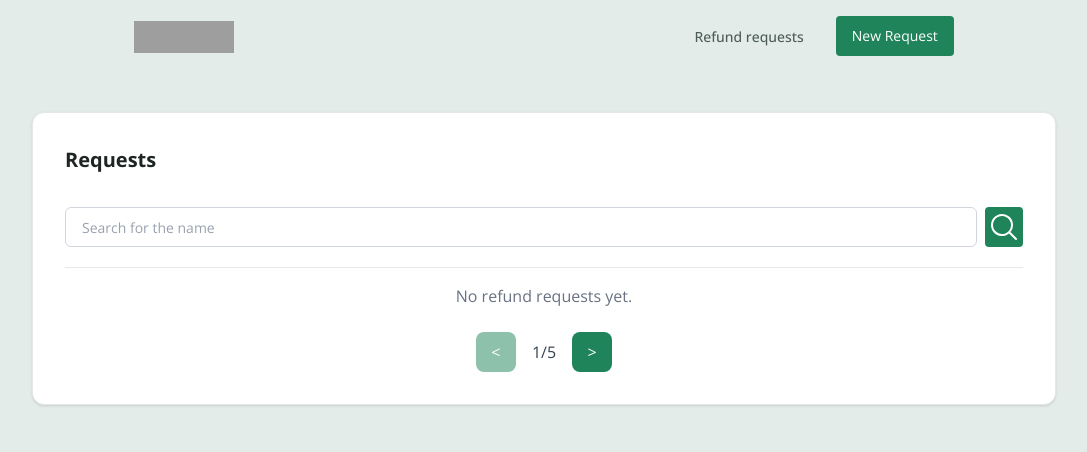
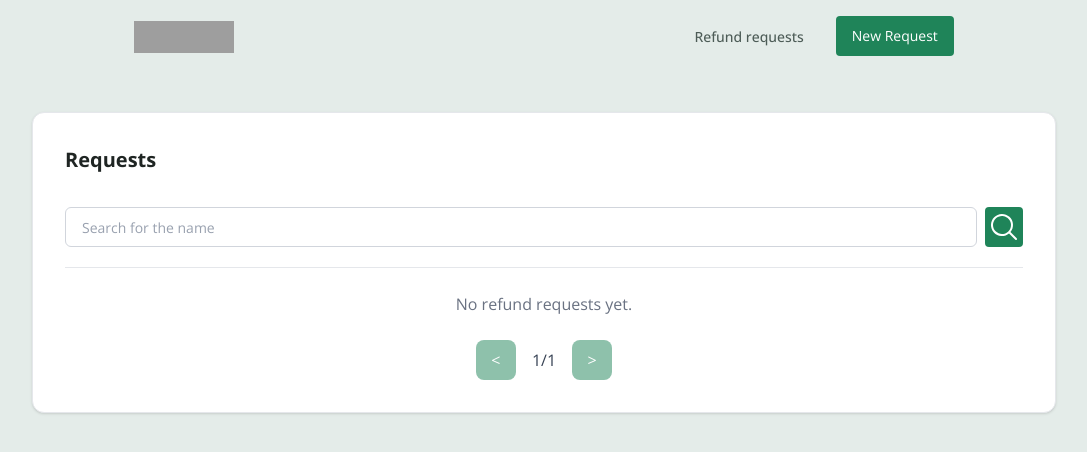
Before and after one commit to jotadagostin/refund-3.0, a React (Vite) app in the folder refund/: page / in a window 1280 px wide. Shown: the top 452 px of the page, without its empty margins (96-1183 px from the left). Built offline with nearby package versions, Linux system fonts and the light colour scheme; grey boxes are pictures that could not be loaded.

Commit message:
setting refundList
search working
localStorage working

```diff
--- a/refund/src/components/refund-list.tsx
+++ b/refund/src/components/refund-list.tsx
@@ -12,21 +12,31 @@ interface RefundListProps {
   data: Refund[];
 }
 
+// export function RefundItems({ data }: RefundListProps) {
+//   if (data.length === 0) {
+//     return (
+//       <div className="mt-4 text-center text-gray-500">
+//         No refund requests yet.
+//       </div>
+//     );
+//   }
+//   return (
+//     <div className="bg-white rounded-xl  mt-4 overflow-hidden cursor-pointer">
+//       <div className="">
+//         {data.map((item) => (
+//           <RefundItem key={item.id} item={item} />
+//         ))}
+//       </div>
+//     </div>
+//   );
+// }
+
 export function RefundItems({ data }: RefundListProps) {
-  if (data.length === 0) {
-    return (
-      <div className="mt-4 text-center text-gray-500">
-        No refund requests yet.
-      </div>
-    );
-  }
   return (
-    <div className="bg-white rounded-xl  mt-4 overflow-hidden cursor-pointer">
-      <div className="">
-        {data.map((item) => (
-          <RefundItem key={item.id} item={item} />
-        ))}
-      </div>
+    <div className="bg-white rounded-xl mt-4 overflow-hidden cursor-pointer">
+      {data.map((item) => (
+        <RefundItem key={item.id} item={item} />
+      ))}
     </div>
   );
 }
--- a/refund/src/context/refundProvider.tsx
+++ b/refund/src/context/refundProvider.tsx
@@ -1,5 +1,21 @@
-import { useReducer, type ReactNode } from "react";
+import { useEffect, useReducer, type ReactNode } from "react";
 import { RefundContext, type Action, type State } from "./refundContext";
+
+const LOCAL_STORAGE_KEY = "refunds";
+
+function loadInitialState(): State {
+  const stored = localStorage.getItem(LOCAL_STORAGE_KEY);
+
+  if (!stored) {
+    return { refunds: [] };
+  }
+
+  try {
+    return { refunds: JSON.parse(stored) };
+  } catch {
+    return { refunds: [] };
+  }
+}
 
 function refundReducer(state: State, action: Action): State {
   switch (action.type) {
@@ -21,9 +37,15 @@ function refundReducer(state: State, action: Action): State {
 }
 
 export function RefundProvider({ children }: { children: ReactNode }) {
-  const [state, dispatch] = useReducer(refundReducer, {
-    refunds: [],
-  });
+  const [state, dispatch] = useReducer(
+    refundReducer,
+    undefined,
+    loadInitialState,
+  );
+
+  useEffect(() => {
+    localStorage.setItem(LOCAL_STORAGE_KEY, JSON.stringify(state.refunds));
+  }, [state.refunds]);
 
   return (
     <RefundContext.Provider value={{ state, dispatch }}>
--- a/refund/src/pages/refundList.tsx
+++ b/refund/src/pages/refundList.tsx
@@ -8,8 +8,23 @@ import { useRefund } from "../hooks/useRefund";
 
 export default function RefundList() {
   const [currentPage, setCurrentPage] = useState(1);
-  const totalPages = 5;
+  const [search, setSearch] = useState("");
   const { state } = useRefund();
+
+  const ITEMS_PER_PAGE = 5;
+
+  const filteredRefunds = state.refunds.filter((refund) =>
+    refund.name.toLowerCase().includes(search.toLowerCase()),
+  );
+  const totalPages = Math.max(
+    1,
+    Math.ceil(filteredRefunds.length / ITEMS_PER_PAGE),
+  );
+
+  const paginatedRefunds = filteredRefunds.slice(
+    (currentPage - 1) * ITEMS_PER_PAGE,
+    currentPage * ITEMS_PER_PAGE,
+  );
 
   const handlePageChange = (page: number) => {
     setCurrentPage(page);
@@ -31,10 +46,24 @@ export default function RefundList() {
                 inputSize="md"
                 label=""
                 placeholder="Search for the name"
+                value={search}
+                onChange={(e) => setSearch(e.target.value)}
               />
               <ButtonSearch size="sm" />
             </div>
-            <RefundItems data={state.refunds} />
+            {filteredRefunds.length === 0 ? (
+              search ? (
+                <div className="mt-6 text-center text-gray-500">
+                  No results found.
+                </div>
+              ) : (
+                <div className="mt-6 text-center text-gray-500">
+                  No refund requests yet.
+                </div>
+              )
+            ) : (
+              <RefundItems data={paginatedRefunds} />
+            )}
             <RefundPagination
               currentPage={currentPage}
               totalPages={totalPages}
```
